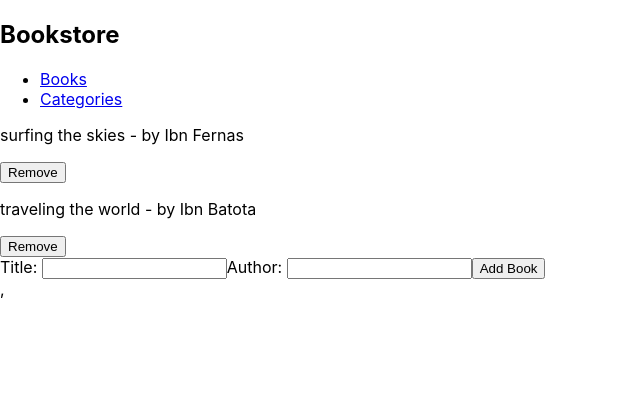
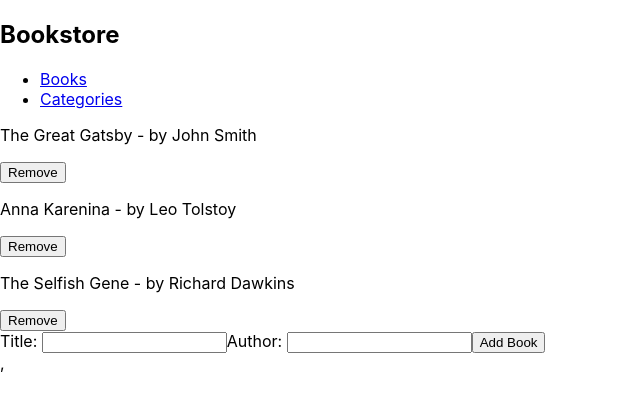
Before and after one commit to mohamedSabry0/bookstore, a React (Create React App) app: page / in a window 1280 px wide. Shown: the top 408 px of the page, without its empty margins (0-640 px from the left). Built offline with nearby package versions, Linux system fonts and the light colour scheme.

Commit message:
add remove functionality

```diff
--- a/src/components/Book.js
+++ b/src/components/Book.js
@@ -1,9 +1,15 @@
 import PropTypes from 'prop-types';
+import { useDispatch } from 'react-redux';
 import Button from './Button';
+import { removeBook } from '../redux/books/booksSlice';
 
-function Book({ title, author }) {
+function Book({ id, title, author }) {
+  const dispatch = useDispatch();
+  const removeHandler = () => {
+    dispatch(removeBook(id));
+  };
   return (
-    <div className="book">
+    <div id={id} className="book">
       <p>
         {title}
         {' '}
@@ -11,11 +17,18 @@ function Book({ title, author }) {
         {' '}
         <span>{author}</span>
       </p>
-      <Button label="Remove" />
+      <Button
+        label="Remove"
+        clickHandler={removeHandler}
+      />
     </div>
   );
 }
 
-Book.propTypes = { title: PropTypes.string.isRequired, author: PropTypes.string.isRequired };
+Book.propTypes = {
+  id: PropTypes.string.isRequired,
+  title: PropTypes.string.isRequired,
+  author: PropTypes.string.isRequired,
+};
 
 export default Book;
--- a/src/components/Books.js
+++ b/src/components/Books.js
@@ -1,12 +1,21 @@
+import { useSelector } from 'react-redux';
 import Book from './Book';
 import BookForm from './BookForm';
 
 export default function Books() {
+  const { items } = useSelector((store) => store.books);
   return (
     <>
       <div className="books-list">
-        <Book title="surfing the skies" author="Ibn Fernas" />
-        <Book title="traveling the world" author="Ibn Batota" />
+        {items.map((item) => (
+          <Book
+            key={item.item_id}
+            id={item.item_id}
+            category={item.category}
+            title={item.title}
+            author={item.author}
+          />
+        ))}
       </div>
       <BookForm />
     </>
--- a/src/components/Button.js
+++ b/src/components/Button.js
@@ -1,11 +1,18 @@
 import PropTypes from 'prop-types';
 
-function Button({ label }) {
+function Button({ label, clickHandler }) {
   return (
-    <button type="button">{label}</button>
+    <button
+      type="button"
+      onClick={() => {
+        clickHandler();
+      }}
+    >
+      {label}
+    </button>
   );
 }
-
-Button.propTypes = { label: PropTypes.string.isRequired };
+Button.defaultProps = { clickHandler: () => {} };
+Button.propTypes = { clickHandler: PropTypes.func, label: PropTypes.string.isRequired };
 
 export default Button;
--- a/src/redux/books/booksSlice.js
+++ b/src/redux/books/booksSlice.js
@@ -28,12 +28,16 @@ const booksSlice = createSlice({
   initialState,
   reducers: {
     removeBook(state, action) {
-      state.items.splice(action.payload);
+      return {
+        ...state,
+        items: [...state.items.filter((item) => item.item_id !== action.payload)],
+      };
     },
-    AddBook(state, action) {
+    addBook(state, action) {
       state.items.push(action.payload);
     },
   },
 });
 
+export const { removeBook, addBook } = booksSlice.actions;
 export default booksSlice.reducer;
```
